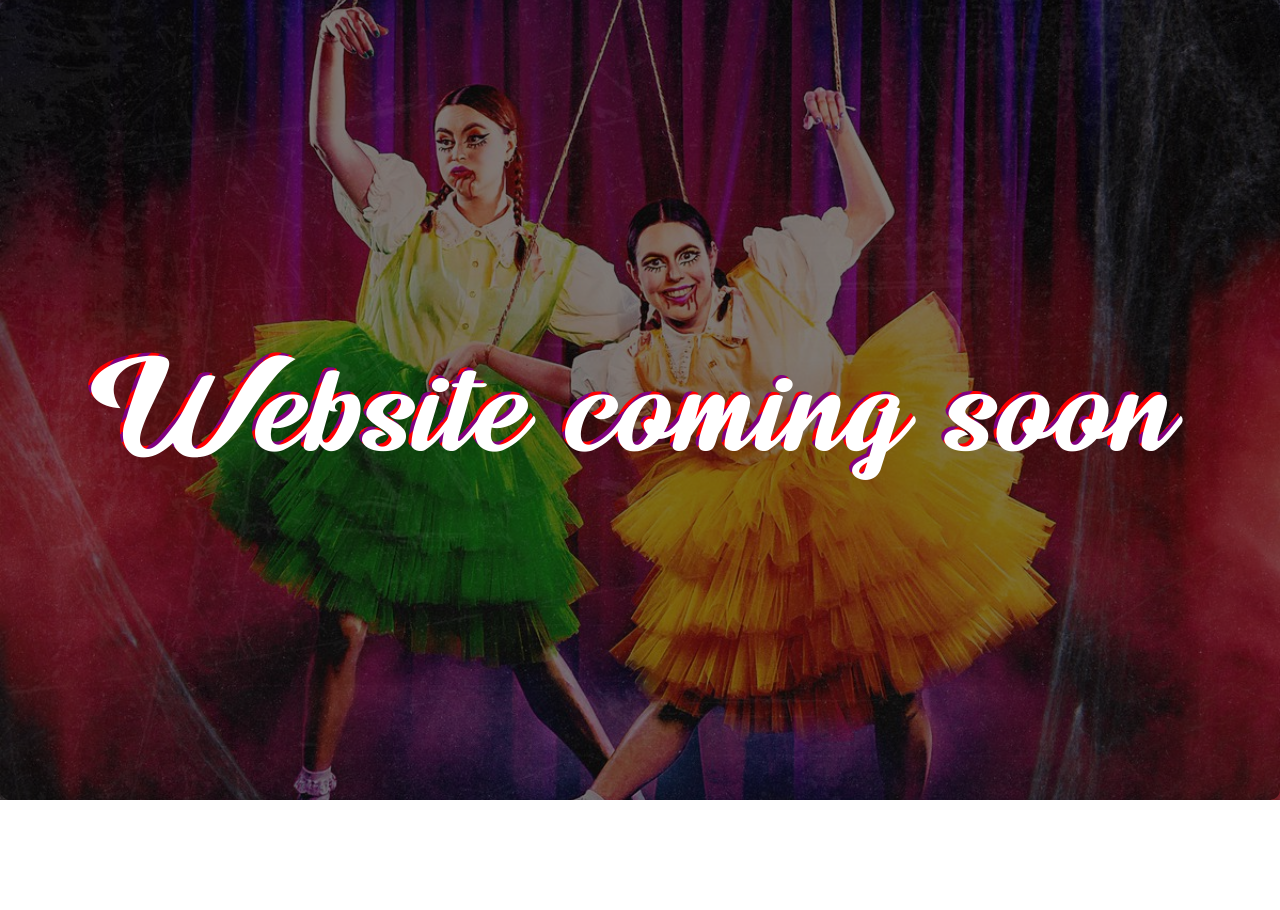
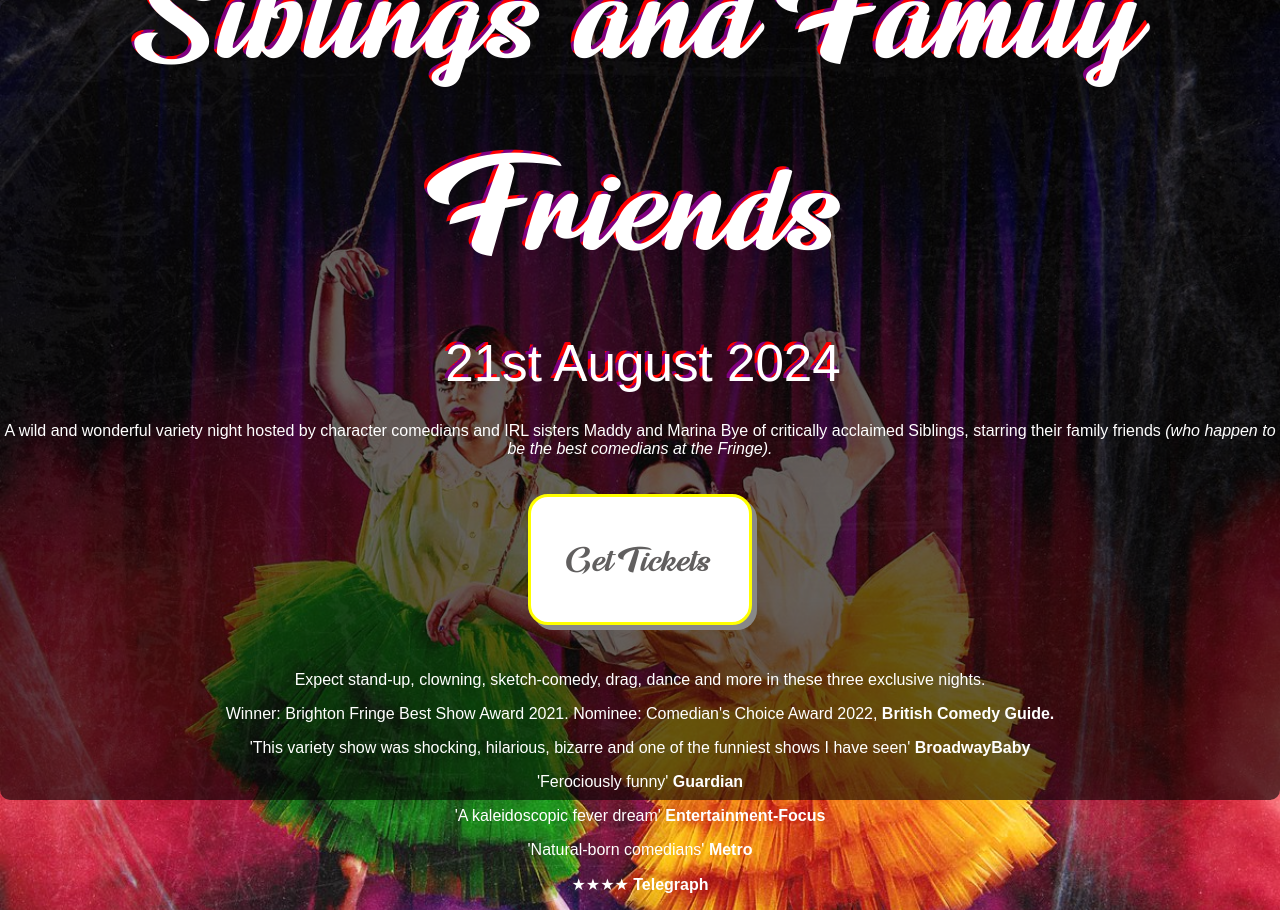
Before and after one commit to maxbye3/siblings_website, a plain HTML site: page index.html in a window 1280 px wide. Before the commit the page ends 800 px from the top, so only its background shows below. Drawn offline with nearby package versions, Linux system fonts and the light colour scheme.

Commit message:
aug 21st update

```diff
--- a/css/index.css
+++ b/css/index.css
@@ -3,6 +3,18 @@ body, html {
     margin: 0;
     padding: 0;
     height: 100%;
+}
+
+button {
+    padding: 3vw;
+    font-size: 3em !important;
+    border-radius: 20px;
+    border: yellow solid 3px;
+    background: #ffffff;
+    color: #615f5f;
+    margin-bottom: 30px;
+    margin-top: 20px;
+    box-shadow: 5px 5px #888;
 }
 
 @font-face {
@@ -28,7 +40,7 @@ body {
     align-items: center;  /* Center content vertically */
     justify-content: center;  /* Center content horizontally */
     text-align: center;
-    background-color: rgba(0, 0, 0, 0.5); /* Semi-transparent background for content */
+    background-color: rgba(0, 0, 0, 0.6); /* Semi-transparent background for content */
     border-radius: 10px;
 }
 
--- a/css/text-effect.css
+++ b/css/text-effect.css
@@ -10,11 +10,15 @@ html, body {
   --stripe-color2: purple;
 }
 
+
+.siblings {
+  font-family: siblings;
+  font-size: 15vw;
+}
+
 .animated-stripes {
-  font-family: siblings;
   text-align: center;
   font-weight: normal;
-  font-size: 15vw;
   line-height: 1;
   margin: 0;
   background: linear-gradient(
@@ -35,6 +39,11 @@ html, body {
   text-shadow: 3px 3px #ffffff;
 }
 
+
+h5{
+  font-size: 4vw;
+}
+
 @keyframes stripe-animation {
   100% {
     background-position: var(--stripe-size) 0;
--- a/index.html
+++ b/index.html
@@ -1,5 +1,6 @@
 <!DOCTYPE html>
 <html>
+
 <head>
     <meta charset="utf-8">
     <meta name="viewport" content="width=device-width, initial-scale=1.0">
@@ -7,26 +8,81 @@
     <link rel="stylesheet" href="css/index.css">
     <link rel="stylesheet" href="css/curtain.css">
     <link rel="stylesheet" href="css/text-effect.css">
-  <link
-  rel="stylesheet"
-  href="https://cdnjs.cloudflare.com/ajax/libs/animate.css/4.1.1/animate.min.css"
-/>
+    <link rel="stylesheet" href="https://cdnjs.cloudflare.com/ajax/libs/animate.css/4.1.1/animate.min.css" />
 </head>
+
 <body>
 
     <style>
-
         @font-face {
             font-family: siblings;
             src: url(css/siblings.ttf);
         }
-
     </style>
 
     <div class="content">
+        <section>
             <div class="animate__animated animate__bounceInDown">
-            <h1 class="animated-stripes">Website coming soon</h1>
+                <h1 class="animated-stripes siblings">Siblings and Family Friends</h1>
+                </div>
+
+                <h5 class="animated-stripes">21st August 2024</h5>
+            <div>
+                <p>
+                    A wild and wonderful variety night hosted by character comedians and IRL sisters Maddy and Marina
+                    Bye of critically acclaimed Siblings, starring their family friends
+                    <i>
+                        (who happen to be the best comedians at the Fringe).
+                    </i>
+                </p>
+                <button class="siblings">
+                    Get Tickets
+                </button>
+                <div class="animate__animated animate__bounceInUp">
+                <p>
+                    Expect stand-up, clowning, sketch-comedy, drag, dance and more in these three exclusive nights.
+                </p>
+                <p>
+                    Winner: Brighton Fringe Best Show Award 2021.
+                    Nominee: Comedian's Choice Award 2022,
+                    <b>
+                        British Comedy Guide.
+                    </b>
+                </p>
+                <p>
+                    'This variety show was shocking, hilarious, bizarre and one of the funniest shows I have seen'
+                    <b>
+                        BroadwayBaby
+                    </b>
+                </p>
+                <p>
+                    'Ferociously funny'
+                    <b>
+                        Guardian
+                    </b>
+                </p>
+                <p>
+                    'A kaleidoscopic fever dream'
+                    <b>
+                        Entertainment-Focus
+                    </b>
+                </p>
+                <p>
+                    'Natural-born comedians'
+                    <b>
+                        Metro
+                    </b>
+                </p>
+                <p>
+                    ★★★★
+                    <b>
+                        Telegraph
+                    </b>
+                </p>
             </div>
             </div>
+        </section>
+    </div>
 </body>
+
 </html>
```
Lines whose indentation alone changed are shown as unchanged.
